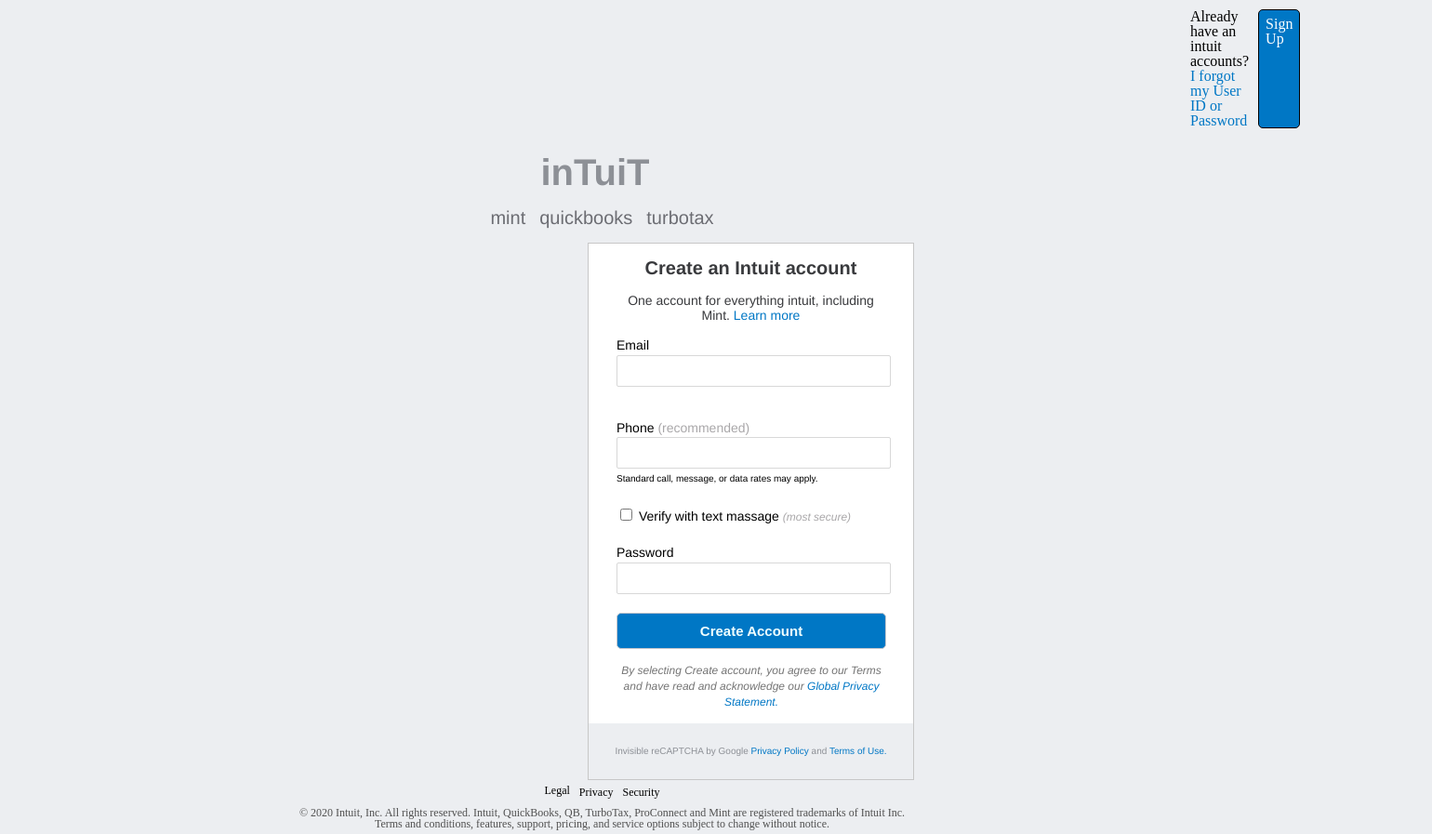
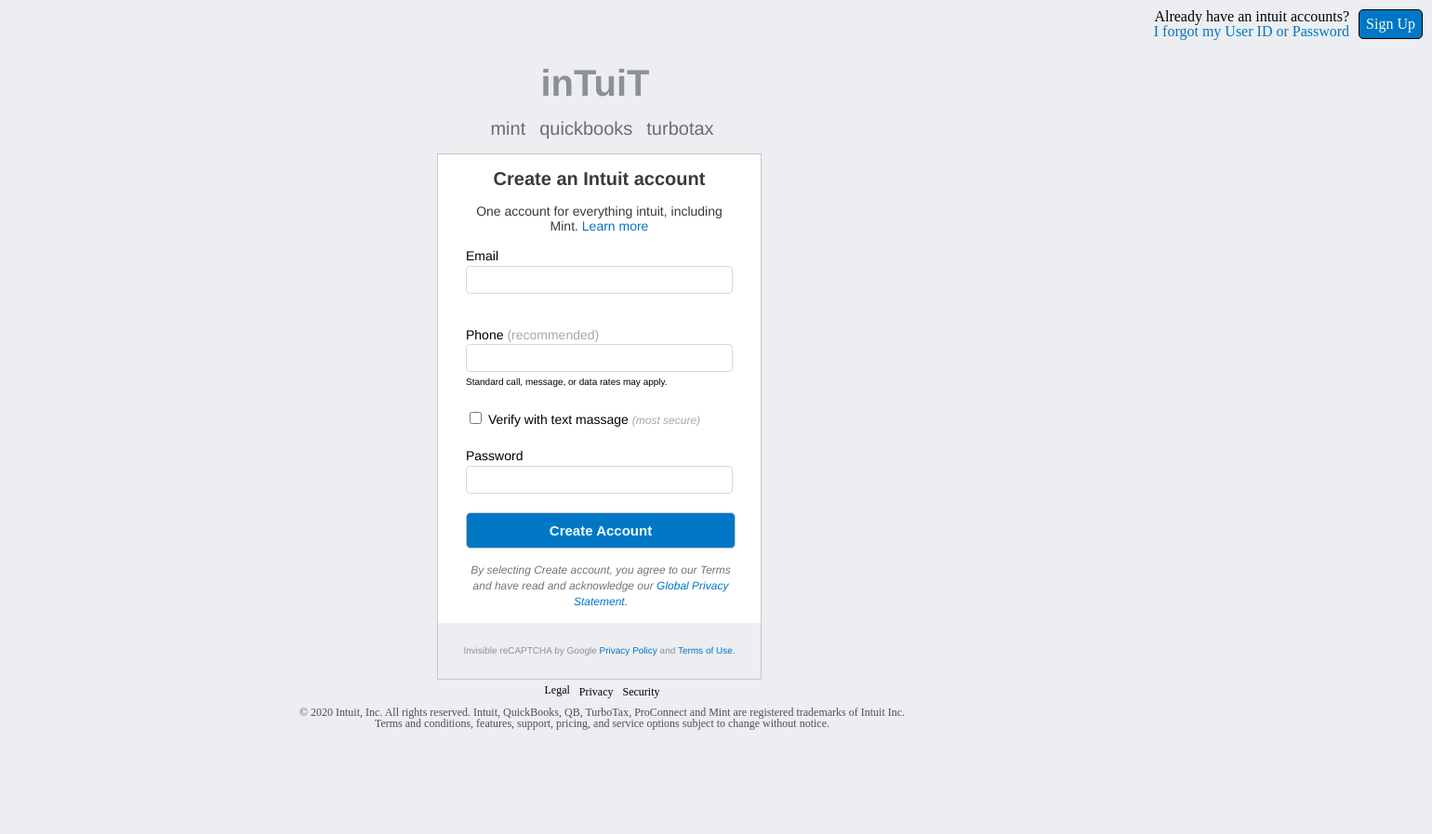
Before and after one commit to gbadesimple/html-forms, a plain HTML site: page index.html in a window 1280 px wide. Shown: the whole page at 93% size, 1540 px wide, since content can reach past the window. After the commit the page ends 800 px from the top, so only its background shows below. Drawn offline with Linux system fonts and the light colour scheme.

Commit message:
refactore redeifined

```diff
--- a/asset/stylesheet/main.css
+++ b/asset/stylesheet/main.css
@@ -1,8 +1,21 @@
+*,
+*:before,
+*:after {
+  -webkit-box-sizing: border-box;
+     -moz-box-sizing: border-box;
+          box-sizing: border-box;
+}
+.container {
+  margin: 0 auto;
+  width: 940px;
+}
+
 body {
   background-color: #eceef1;
 }
 header {
-  padding-left: 1270px;
+  text-align: right;
+  padding-left: 600px;
 }
 code {
   font-size: 10px;
@@ -44,7 +57,7 @@ form {
   border: 1px solid #c7c7c7;
   background-color: #ffffff;
   width: 349px;
-  margin-left: 632px;
+  margin-left: 300px;
 }
 fieldset {
   border: 0;
@@ -73,13 +86,19 @@ inputs
   height: 30px;
   width: 100%;
   border: 1px solid #d8d8d8;
-  border-radius: 2px;
+  border-radius: 4px;
   font: 14px/1.4 "Helvetica Neue", Helvetica, Arial, sans-serif;
   box-shadow: blue;
 }
-input:focus {
+.form-field:focus {
   outline: none;
+  border: 1px solid #8ed7f6;
   box-shadow: 0 1px 1px rgba(0, 0, 0, 0.075) inset, 0 0 8px rgba(82, 168, 236, 0.6);
+}
+.checkbox,
+.btn {
+  outline: none;
+  cursor: pointer;
 }
 
 /*
@@ -175,6 +194,12 @@ form heading
   display: inline-flex;
   padding: 10px;
 }
+
+/*
+===================
+sign up button
+==================
+*/
 .sign-up {
   border: 1px solid black;
   border-radius: 5px;
@@ -182,4 +207,11 @@ form heading
   background: #0077C5;
   padding: 7px;
   margin-left: 10px;
+  cursor: pointer;
 }
+.sign-up a:link {
+  color: #efffff;
+}
+.sign-up a:visited {
+  color: #efffff;
+}
--- a/index.html
+++ b/index.html
@@ -8,6 +8,7 @@
   </head>
   <body>
     <header>
+      <section class="container">
         <nav>
           <div class="grid">
             <div class="col-1-3">
@@ -20,13 +21,14 @@
             </div>
 
             <div class="sign-up col-2-3">
-            <p> Sign Up</p>
+              <p><a href="#">Sign Up</a></p>
             </div>
           </div>
         </nav>
+      </section>
     </header>
 
-    <section>
+    <section class="container">
 
       <section>
         <div class="intuit-logos">
@@ -48,18 +50,18 @@
         <fieldset class="account-info">
           <label>
             Email
-            <input type="email" name="email" >
+            <input class="form-field" type="email" name="email" >
           </label>
           <label>
             Phone <span class="recommended">(recommended)</span>
-            <input type="tel" name="phone-number">
+            <input class="form-field" type="tel" name="phone-number">
             <code>Standard call, message, or data rates may apply.</code>
           </label>
         </fieldset>
 
         <fieldset>
           <label>
-            <input type="checkbox" name="verify-with-text-massage">
+            <input class="checkbox" type="checkbox" name="verify-with-text-massage">
             Verify with text massage <span class="secure">(most secure)</span>
           </label>
         </fieldset>
@@ -67,7 +69,7 @@
         <fieldset class="account-info">
           <label class="pass">
             Password
-            <input type="password" name="password">
+            <input class="form-field" type="password" name="password">
           </label>
         </fieldset>
 
@@ -89,11 +91,11 @@
 
     </section>
 
-    <footer class="primary">
+    <footer class="container primary">
       <ul>
-        <li><a href="https://www.intuit.com/legal/" target="_blank"> Legal<a/></li><!--
-        --><li><a href="https://www.intuit.com/privacy/statement/" target="_blank"> Privacy</a></li><!--
-        --><li><a href="http://security.intuit.com/" target="_blank"> Security</a></li>
+        <li><a href="https://www.intuit.com/legal/" target="_blank">Legal</a></li><!--
+        --><li><a href="https://www.intuit.com/privacy/statement/" target="_blank">Privacy</a></li><!--
+        --><li><a href="http://security.intuit.com/" target="_blank">Security</a></li>
       </ul>
       <ul>
         <li>&copy; 2020 Intuit, Inc. All rights reserved. Intuit, QuickBooks, QB, TurboTax, ProConnect and Mint are registered trademarks of Intuit Inc.<br>
```
Lines whose indentation alone changed are shown as unchanged.
